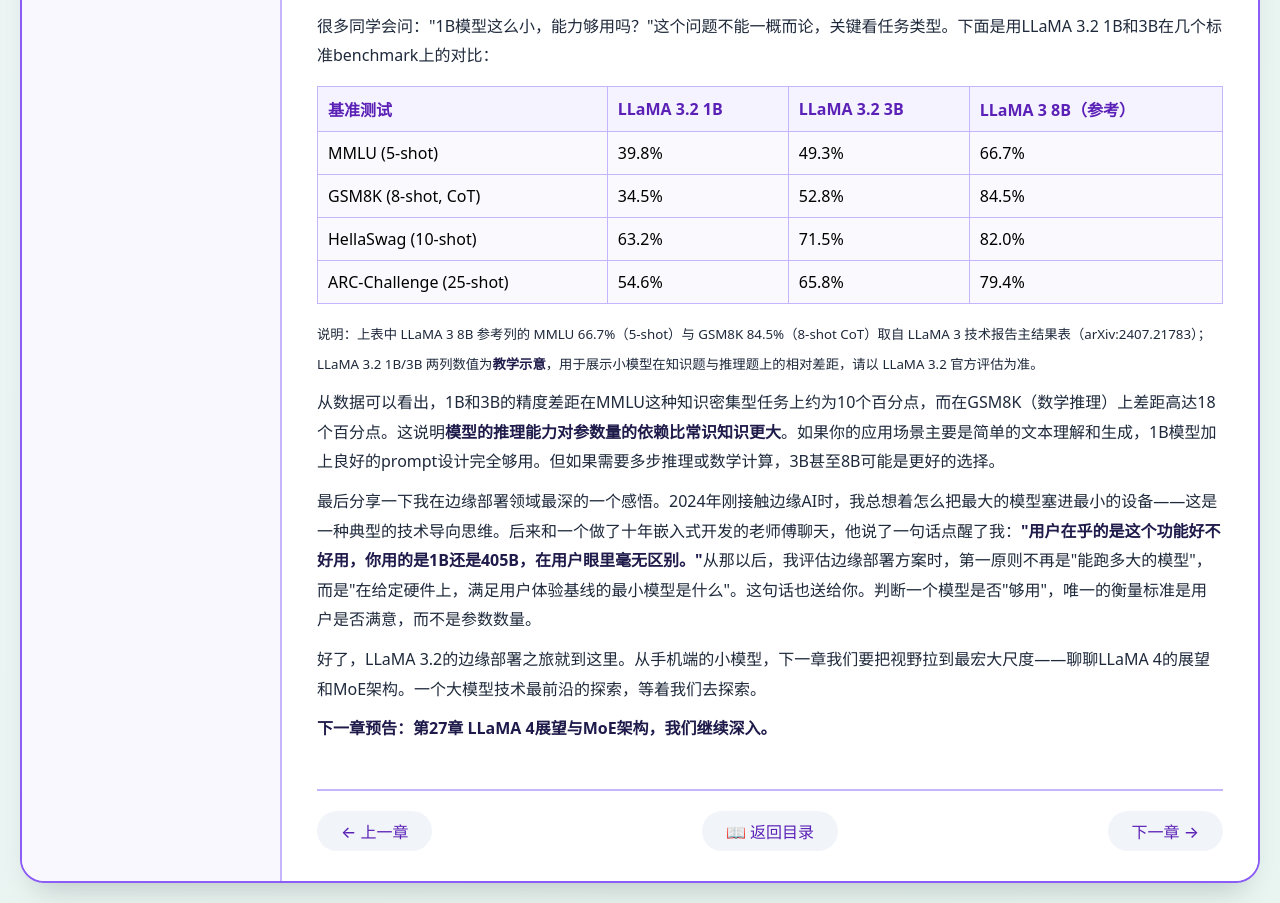
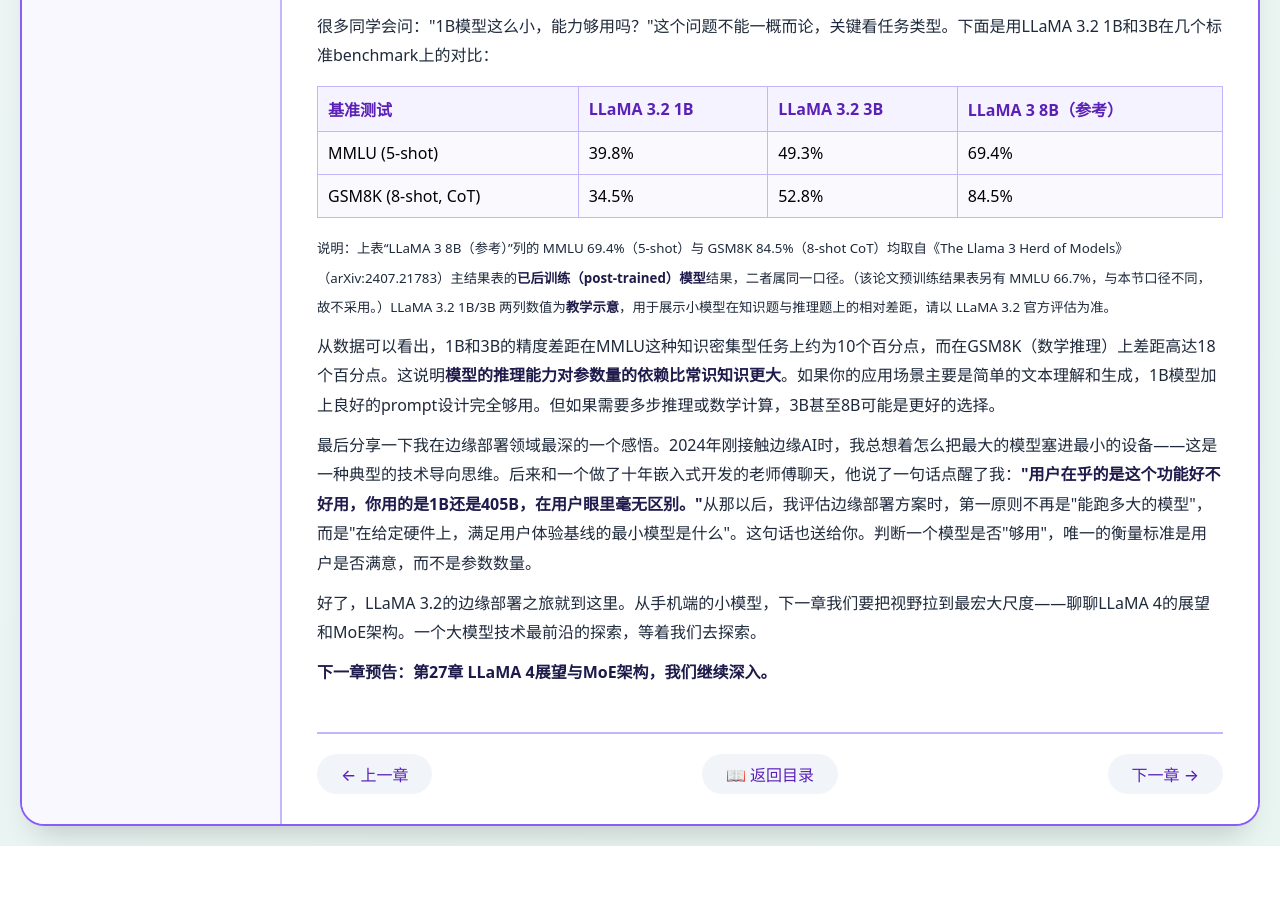
Before and after one commit to 1998x-stack/llama-tutorial, a plain HTML site: page 26.html in a window 1280 px wide. Shown: the part 7264-8167 px from the top of the page. After the commit the page ends 8110 px from the top, so only its background shows below. Drawn offline with Linux system fonts and the light colour scheme.

Commit message:
fix(llama-tutorial): align LLaMA 3 8B reference figures to one source table in chapter 26

```diff
--- a/26.html
+++ b/26.html
@@ -424,7 +424,7 @@ class QuantizedKVCache:
                 <td>MMLU (5-shot)</td>
                 <td>39.8%</td>
                 <td>49.3%</td>
-                <td>66.7%</td>
+                <td>69.4%</td>
             </tr>
             <tr>
                 <td>GSM8K (8-shot, CoT)</td>
@@ -432,21 +432,9 @@ class QuantizedKVCache:
                 <td>52.8%</td>
                 <td>84.5%</td>
             </tr>
-            <tr>
-                <td>HellaSwag (10-shot)</td>
-                <td>63.2%</td>
-                <td>71.5%</td>
-                <td>82.0%</td>
-            </tr>
-            <tr>
-                <td>ARC-Challenge (25-shot)</td>
-                <td>54.6%</td>
-                <td>65.8%</td>
-                <td>79.4%</td>
-            </tr>
         </table>
 
-        <p><small>说明：上表中 LLaMA 3 8B 参考列的 MMLU 66.7%（5-shot）与 GSM8K 84.5%（8-shot CoT）取自 LLaMA 3 技术报告主结果表（arXiv:2407.21783）；LLaMA 3.2 1B/3B 两列数值为<strong>教学示意</strong>，用于展示小模型在知识题与推理题上的相对差距，请以 LLaMA 3.2 官方评估为准。</small></p>
+        <p><small>说明：上表“LLaMA 3 8B（参考）”列的 MMLU 69.4%（5-shot）与 GSM8K 84.5%（8-shot CoT）均取自《The Llama 3 Herd of Models》（arXiv:2407.21783）主结果表的<strong>已后训练（post-trained）模型</strong>结果，二者属同一口径。（该论文预训练结果表另有 MMLU 66.7%，与本节口径不同，故不采用。）LLaMA 3.2 1B/3B 两列数值为<strong>教学示意</strong>，用于展示小模型在知识题与推理题上的相对差距，请以 LLaMA 3.2 官方评估为准。</small></p>
 
         <p>从数据可以看出，1B和3B的精度差距在MMLU这种知识密集型任务上约为10个百分点，而在GSM8K（数学推理）上差距高达18个百分点。这说明<strong>模型的推理能力对参数量的依赖比常识知识更大</strong>。如果你的应用场景主要是简单的文本理解和生成，1B模型加上良好的prompt设计完全够用。但如果需要多步推理或数学计算，3B甚至8B可能是更好的选择。</p>
 
```
